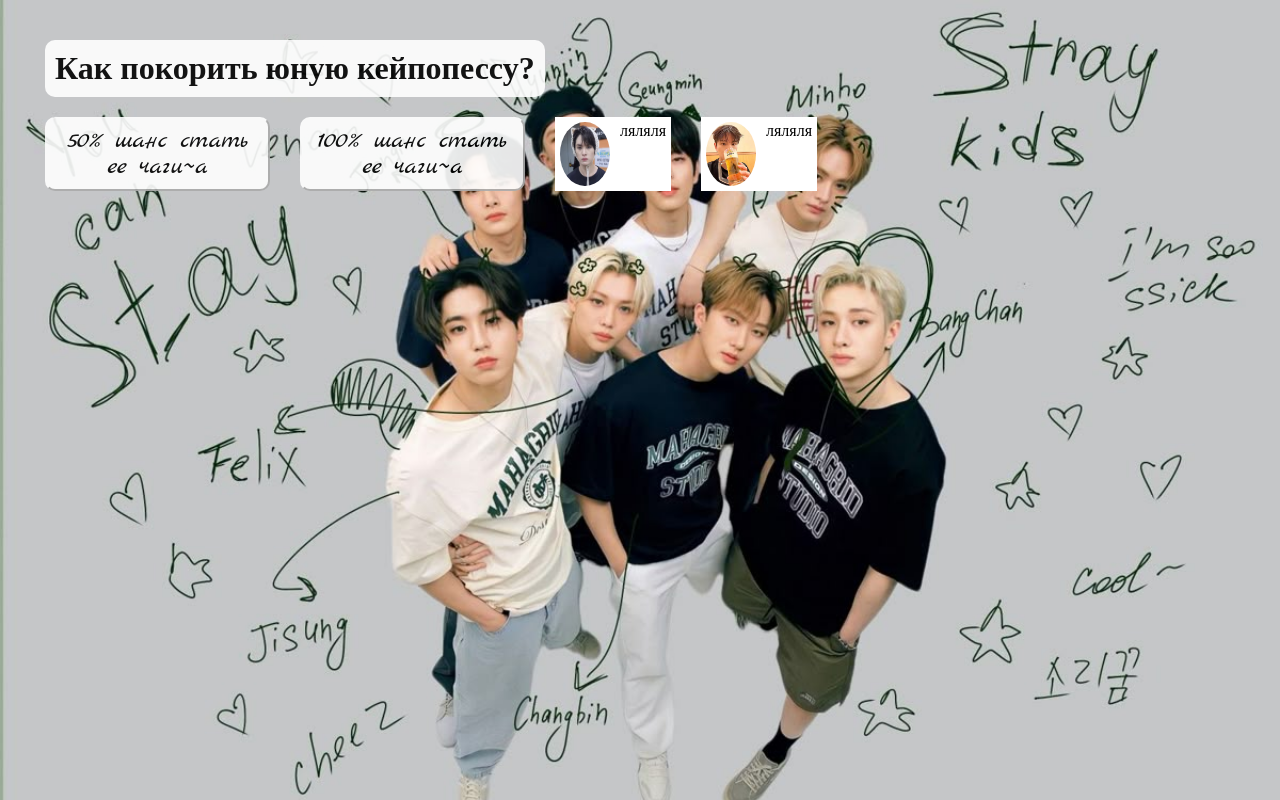
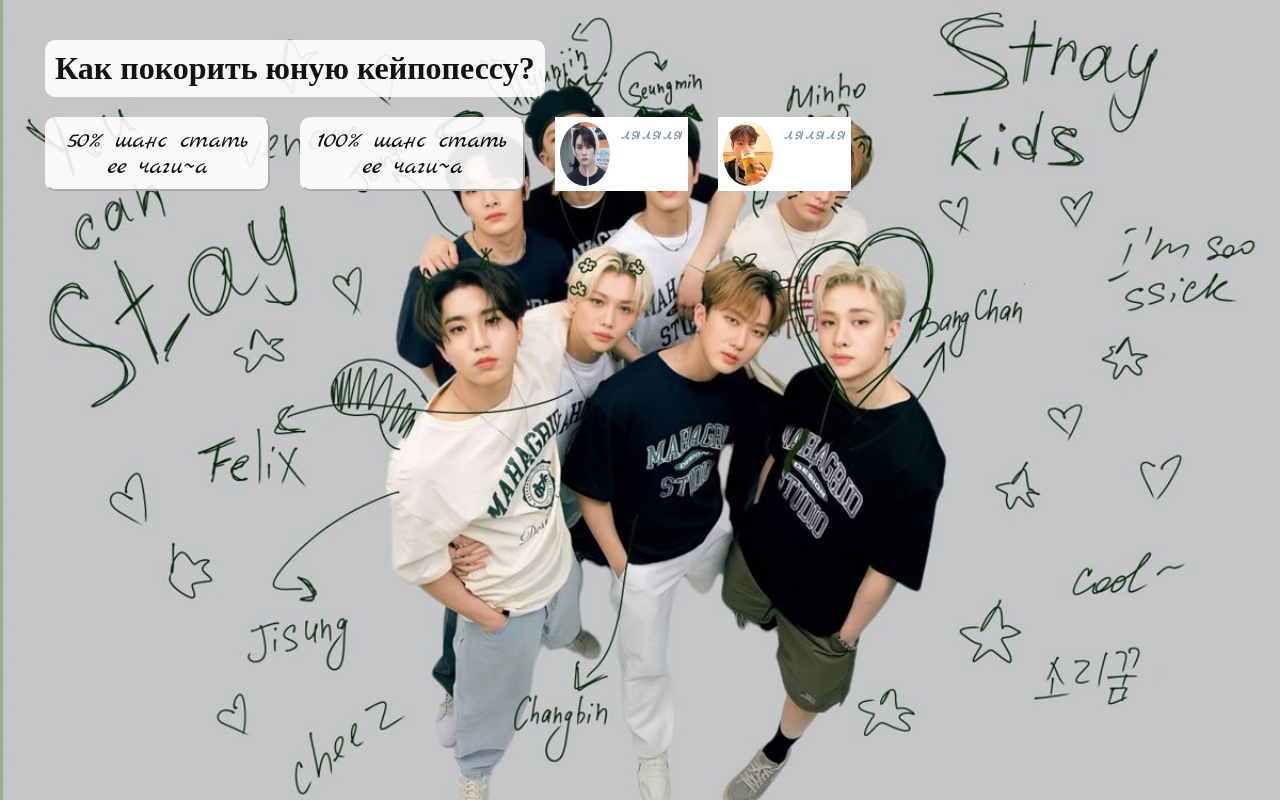
Before and after one commit to ElizavetaLeus/modal-window, a Vue app: page / in a window 1280 px wide. Built offline with nearby package versions, Linux system fonts and the light colour scheme.

Commit message:
дополнила карточку

```diff
--- a/src/components/ui/MemberCard.vue
+++ b/src/components/ui/MemberCard.vue
@@ -1,13 +1,16 @@
 <template>
   <div :class="$style.memberCard">
     <img :src="image" :class="$style.image">
-    <div>{{ member.text }}</div>
+    <div :class="$style.cardText">
+      <div :class="$style.cardTextTitle">{{ member.name }}</div>
+      <div :class="$style.cardTextSubtitle">{{ member.text }}</div>
+    </div>
   </div>
 </template>
 
 <script setup lang="ts">
 interface Props {
-  member: {id: number, img: object, text: string}
+  member: {id: number, img: object, text: string, name: string}
   image: string;
 }
 
@@ -28,4 +31,18 @@
   max-width: 50px;
   min-height: 50%;
 }
+.cardText {
+  display: block;
+  gap: 5px;
+}
+.cardTextTitle {
+  font-family: var(--font-family-primary);
+  font-size: 28px;
+  color: var(--color-black);
+}
+.cardTextSubtitle {
+  font-family: var(--font-family-secondary);
+  font-size: 20px;
+  color: var(--color-dark-gray);
+}
 </style>
```
